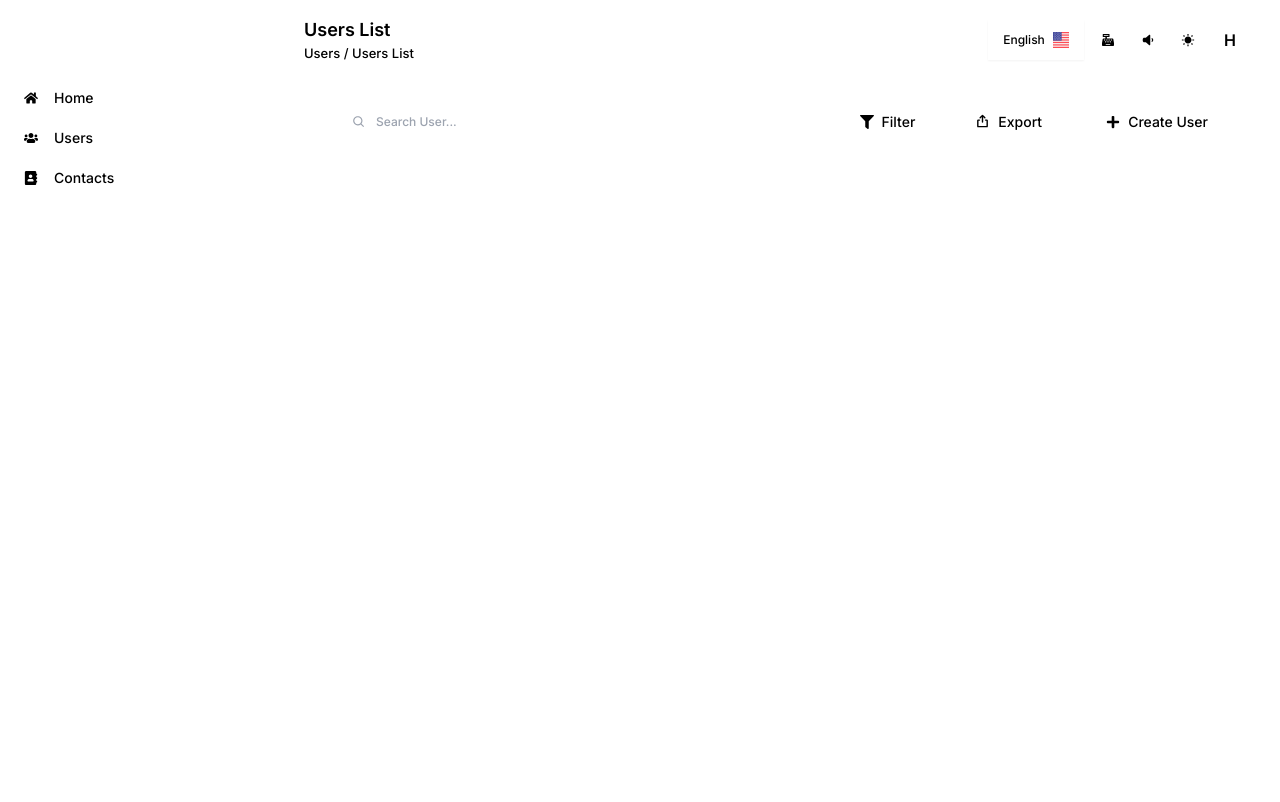
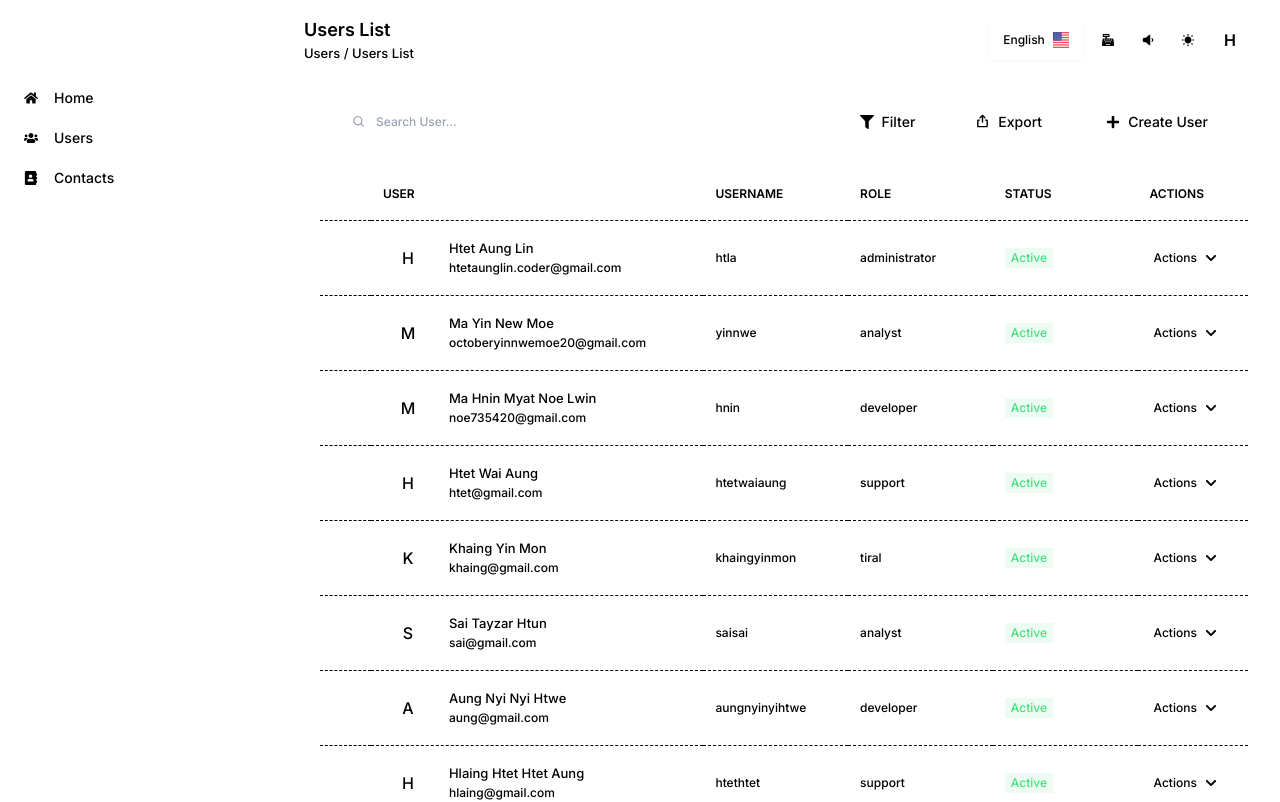
Before and after one commit to HTLA380/PicoSBS-User-Management-Typescript, a Next.js app: page /users in a window 1280 px wide. Shown: the top 802 px of the page. Built offline with nearby package versions, Linux system fonts and the light colour scheme.

Commit message:
feat: user page userList table

```diff
--- a/src/app/css/globals.css
+++ b/src/app/css/globals.css
@@ -9,3 +9,21 @@
   padding: 0;
   box-sizing: border-box;
 }
+
+.customize__scroll {
+  overflow-x: auto;
+  overflow-y: hidden;
+}
+.customize__scroll::-webkit-scrollbar {
+  width: 3px;
+  height: 0.5rem;
+}
+/* Track */
+.customize__scroll::-webkit-scrollbar-track {
+  background: #e9e8e8;
+  @apply rounded;
+}
+.customize__scroll::-webkit-scrollbar-thumb {
+  background: #b7b7b7;
+  @apply rounded;
+}
--- a/src/app/users/page.tsx
+++ b/src/app/users/page.tsx
@@ -5,6 +5,7 @@ import MainLayout from "@/components/MainLayout";
 import { UsersListInfos } from "../../../constants/data";
 import { UserFilterProvider } from "@/context/UserFilter";
 import TableFilter from "@/containers/user-management/users-list/user-table-filter";
+import CustomTable from "@/containers/user-management/users-list/user-table";
 
 // =================================================================
 
@@ -13,9 +14,12 @@ const Users = () => {
     <UserFilterProvider initialData={UsersListInfos}>
       <MainLayout>
         <div className="py-5 mb-20 ml-4 text-sm rounded-lg bg-card">
-          <TableFilter />
-          {/* <CustomTable /> */}
-          <div className="my-6">{/* <TablePagination /> */}</div>
+          <div className="mb-5">
+            <TableFilter />
+          </div>
+          <div className="my-6">
+            <CustomTable />
+          </div>
         </div>
       </MainLayout>
     </UserFilterProvider>
--- /dev/null
+++ b/src/components/checkbox/Checkbox.tsx
@@ -0,0 +1,27 @@
+import { FaCheck } from "react-icons/fa";
+
+interface CheckBoxProps {
+  checked: boolean;
+  onChange: () => void;
+}
+
+const Checkbox: React.FC<CheckBoxProps> = ({ checked, onChange }) => (
+  <div className="flex items-center">
+    <div className={`w-5 h-5 relative overflow-hidden rounded cursor-pointer`}>
+      <input
+        type="checkbox"
+        className="w-full h-full appearance-none cursor-pointer focus:outline-none"
+        checked={checked}
+        onChange={onChange}
+      />
+      <div
+        className={`pointer-events-none w-full h-full absolute top-0 left-0 flex items-center justify-center text-xs text-white ${
+          checked ? "bg-[#3e97ff] border-[#3e97ff]" : "bg-muted"
+        }`}>
+        {checked ? <FaCheck /> : null}
+      </div>
+    </div>
+  </div>
+);
+
+export default Checkbox;
--- /dev/null
+++ b/src/containers/user-management/users-list/user-table/ActionDropDownMenu.tsx
@@ -0,0 +1,39 @@
+import { slideInUpTransition } from "@/utils/TransitionConfig";
+import { Menu, Transition } from "@headlessui/react";
+import React, { Fragment } from "react";
+import { FaChevronDown } from "react-icons/fa";
+
+const ActionDropDownMenu = () => {
+  return (
+    <div className="inline-block">
+      <Menu>
+        <Menu.Button className="inline-flex items-center justify-center w-full gap-2 px-4 py-2 rounded-md text-muted-foreground bg-muted hover:bg-primary-light hover:text-primary focus:outline-none focus-visible:ring-2 focus-visible:ring-primary-foreground focus-visible:ring-opacity-75">
+          Actions
+          <FaChevronDown />
+        </Menu.Button>
+
+        <Transition as={Fragment} {...slideInUpTransition}>
+          <Menu.Items className="w-36 bg-card drop-shadow rounded-lg gap-1 flex items-start py-3 px-2 flex-col absolute right-0 -translate-x-full mt-1 z-20">
+            <Menu.Item>
+              <button className="w-full text-card-foreground hover:bg-primary-light hover:text-primary text-start rounded-lg p-2">
+                View
+              </button>
+            </Menu.Item>
+            <Menu.Item>
+              <button className="w-full text-card-foreground hover:bg-primary-light hover:text-primary text-start rounded-lg p-2">
+                Edit
+              </button>
+            </Menu.Item>
+            <Menu.Item>
+              <button className="w-full text-card-foreground hover:bg-primary-light hover:text-primary text-start rounded-lg p-2">
+                Delete
+              </button>
+            </Menu.Item>
+          </Menu.Items>
+        </Transition>
+      </Menu>
+    </div>
+  );
+};
+
+export default ActionDropDownMenu;
--- /dev/null
+++ b/src/containers/user-management/users-list/user-table/index.tsx
@@ -0,0 +1,199 @@
+"use client";
+
+import React from "react";
+import { useUserFilter } from "@/context/UserFilter";
+import Image from "next/image";
+
+import { FaChevronDown } from "react-icons/fa";
+import Checkbox from "@/components/checkbox/Checkbox";
+import ActionDropDownMenu from "./ActionDropDownMenu";
+
+interface User {
+  id: number;
+  user: {
+    name: string;
+    email?: string;
+    imgSrc?: string;
+  };
+  username: string;
+  role: string;
+  status: string;
+}
+
+const tableHeader: string[] = ["User", "Username", "Role", "Status"];
+
+const CustomTable: React.FC = () => {
+  const {
+    paginatedUsers: rowData,
+    selectedUsersId,
+    setSelectedUsersId,
+    selectAllChecked,
+    setSelectAllChecked,
+  } = useUserFilter();
+
+  // Function to handle the checkbox selection of a user
+  // Parameters:
+  // - id: The unique identifier of the user
+  const handleCheck = (id: number) => {
+    // If "Select All" checkbox is checked
+    if (selectAllChecked) {
+      // Update the list of selected user IDs:
+      // If the current user ID is already selected, remove it from the list; otherwise, add it to the list
+      const updatedIds = selectedUsersId.includes(id)
+        ? selectedUsersId.filter((userId) => userId !== id)
+        : [...selectedUsersId, id];
+      setSelectedUsersId(updatedIds); // Update the state with the new list of user IDs
+    } else {
+      // If "Select All" checkbox is not checked
+      setSelectedUsersId((prevIds) =>
+        // Update the list of selected user IDs based on the previous state:
+        // If the current user ID is already selected, remove it from the list; otherwise, add it to the list
+        prevIds.includes(id)
+          ? prevIds.filter((userId) => userId !== id)
+          : [...prevIds, id]
+      );
+    }
+  };
+
+  const handleSelectAll = () => {
+    setSelectAllChecked(!selectAllChecked);
+    const allUsersIds = rowData.map((row) => row.id);
+    setSelectedUsersId(!selectAllChecked ? allUsersIds : []);
+  };
+
+  const sortHandler = () => {
+    console.log("sort");
+  };
+
+  const getTableCellClass = (key: string): string => {
+    switch (key) {
+      case "user":
+        return "min-w-2/5 p-3 text-left";
+      case "status":
+        return "p-3 text-xs font-medium text-left";
+      default:
+        return "p-3 font-medium text-left text-card-foreground";
+    }
+  };
+
+  const getCellContent = ({
+    key,
+    value,
+  }: {
+    key: keyof User;
+    value: any;
+  }): JSX.Element | string => {
+    switch (key) {
+      case "user":
+        return renderUserCell(value);
+      case "status":
+        return (
+          <div
+            className={`w-fit text-center text-xs font-medium px-1.5 py-0.5 capitalize rounded-md ${
+              value === "active"
+                ? "bg-green-400/10 text-green-400"
+                : "bg-destructive-light text-destructive-light-foreground"
+            }`}>
+            {value}
+          </div>
+        );
+      default:
+        return value;
+    }
+  };
+
+  const renderUserCell = (value: User["user"]): JSX.Element => (
+    <div className="flex items-center">
+      <div
+        className={`w-[50px] h-[50px] cursor-pointer ${
+          value.imgSrc
+            ? "object-center"
+            : `text-center flex items-center justify-center`
+        } rounded-full overflow-hidden mr-4`}>
+        {value.imgSrc ? (
+          <Image
+            src={value.imgSrc}
+            alt=""
+            className="w-full h-full"
+            width={100}
+            height={100}
+          />
+        ) : (
+          <div className="flex items-center justify-center w-full h-full text-base font-medium text-destructive-light-foreground bg-destructive-light">
+            {value.name.charAt(0)}
+          </div>
+        )}
+      </div>
+      <div className="flex flex-col gap-1">
+        <div className="text-[0.8125rem]">{value.name}</div>
+        <div className="text-xs text-card-foreground">{value.email}</div>
+      </div>
+    </div>
+  );
+
+  return (
+    <div className="flex flex-col w-11/12 gap-3 px-4 m-auto text-sm bg-card lg:w-full customize__scroll">
+      <table className="table w-full text-xs">
+        <thead>
+          <tr className="text-left uppercase border-b border-dashed border-border text-card-foreground">
+            <th className="px-3 py-4 min-w-[10px]">
+              <Checkbox checked={selectAllChecked} onChange={handleSelectAll} />
+            </th>
+            {tableHeader.map((th, index) => (
+              <th
+                key={index}
+                className="px-3 py-4 text-left min-w-[125px] group cursor-pointer"
+                onClick={sortHandler}>
+                <div className="flex items-center text-xs font-semibold">
+                  {th}
+                  <FaChevronDown className="ml-2 w-[11px] h-[11px] opacity-0 transition duration-300 group-hover:opacity-100" />
+                </div>
+              </th>
+            ))}
+            <th className="px-3 py-4 text-xs font-semibold text-left">
+              Actions
+            </th>
+          </tr>
+        </thead>
+        <tbody>
+          {rowData.length > 0 ? (
+            rowData.map((row, idx) => (
+              <tr key={idx} className="border-b border-dashed border-border">
+                <td className="px-3 py-3 min-w-[10px]">
+                  <Checkbox
+                    checked={selectedUsersId.includes(row.id)}
+                    onChange={() => handleCheck(row.id)}
+                  />
+                </td>
+                {Object.keys(row).map(
+                  (key, idx) =>
+                    key !== "id" && (
+                      <td key={key + idx} className={getTableCellClass(key)}>
+                        {getCellContent({
+                          key: key as keyof User,
+                          value: row[key as keyof User],
+                        })}
+                      </td>
+                    )
+                )}
+                <td className="py-3">
+                  <ActionDropDownMenu />
+                </td>
+              </tr>
+            ))
+          ) : (
+            <tr>
+              <td
+                colSpan={tableHeader.length + 1}
+                className="py-8 text-sm text-center text-card-foreground">
+                No data available in table
+              </td>
+            </tr>
+          )}
+        </tbody>
+      </table>
+    </div>
+  );
+};
+
+export default CustomTable;
--- a/tailwind.config.ts
+++ b/tailwind.config.ts
@@ -1,13 +1,7 @@
 import type { Config } from "tailwindcss";
 
 const config: Config = {
-  content: [
-    "./src/pages/**/*.{js,ts,jsx,tsx,mdx}",
-    "./src/components/**/*.{js,ts,jsx,tsx,mdx}",
-    "./src/app/**/*.{js,ts,jsx,tsx,mdx}",
-    "./src/containers/**/*.{js,ts,jsx,tsx,mdx}",
-    "./src/utils/**/*.{js,ts,jsx,tsx,mdx}",
-  ],
+  content: ["./src/**/*.{js,ts,jsx,tsx,mdx}"],
   theme: {
     extend: {
       colors: {
```
